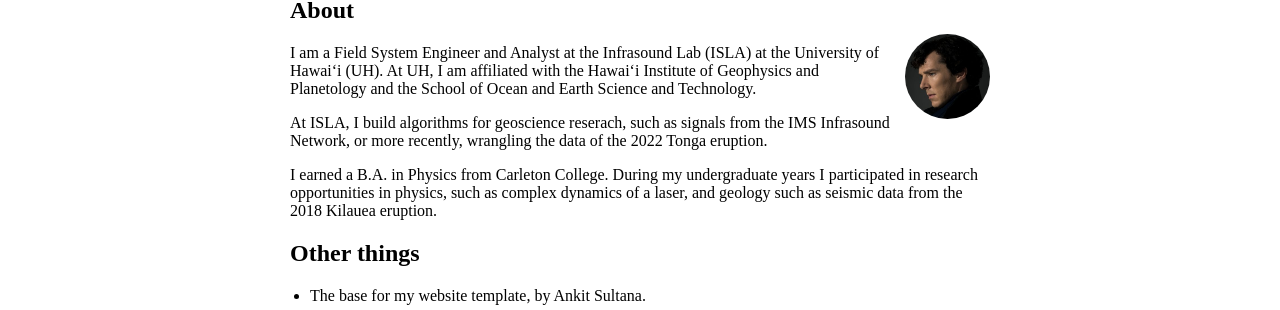
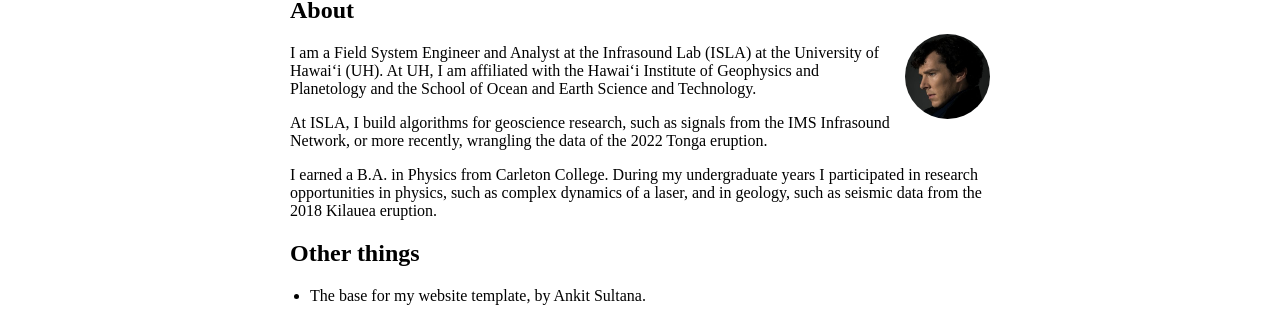
Before and after one commit to MeritxellC/MeritxellC.github.io, a Jekyll site: the page built from index.md, in a window 1280 px wide. Shown: the part 133-443 px from the top of the page. Built offline with Jekyll 4.4.1, drawn with Linux system fonts in a browser that asks for light colours; our own code applies the rules of GitHub Pages for plain Markdown files.

Commit message:
more copy jekyll theme

```diff
--- a/_config.yml
+++ b/_config.yml
@@ -21,7 +21,7 @@ sass:
 
 nav:
  - name: "About"
-   link: ""
+   link: "index"
  - name: "CV"
    link: "cv"
  - name: "Code"
--- a/index.md
+++ b/index.md
@@ -11,13 +11,13 @@ I am a Field System Engineer and Analyst at the Infrasound Lab (ISLA) at the
 [Hawaiʻi Institute of Geophysics and Planetology](https://www.higp.hawaii.edu/) and the
 [School of Ocean and Earth Science and Technology](https://www.soest.hawaii.edu/soestwp/).
 
-At ISLA, I build algorithms for geoscience reserach, such as signals from the
+At ISLA, I build algorithms for geoscience research, such as signals from the
 [IMS Infrasound Network](https://www.ctbto.org/our-work/monitoring-technologies/infrasound-monitoring), or more
 recently, wrangling the data of the
 [2022 Tonga eruption](https://en.wikipedia.org/wiki/2022_Hunga_Tonga%E2%80%93Hunga_Ha%27apai_eruption_and_tsunami).
 
 I earned a B.A. in Physics from Carleton College. During my undergraduate years I participated in research opportunities
-in physics, such as [complex dynamics of a laser](https://www.nature.com/articles/s41598-018-29110-5), and geology such
+in physics, such as [complex dynamics of a laser](https://www.nature.com/articles/s41598-018-29110-5), and in geology, such
 as [seismic data from the 2018 Kilauea eruption](https://ui.adsabs.harvard.edu/abs/2019AGUFM.V43C0202C/abstract).
 
 
```
